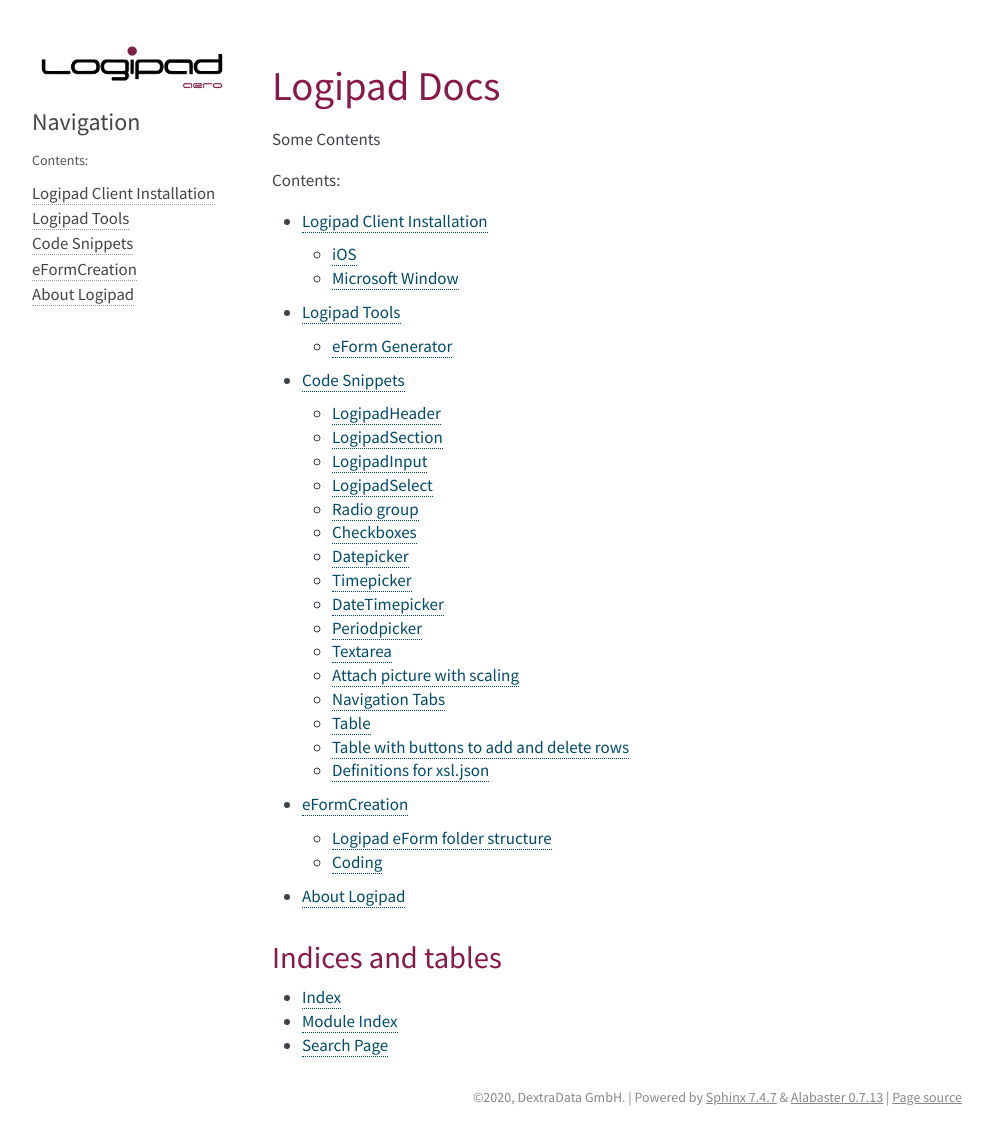
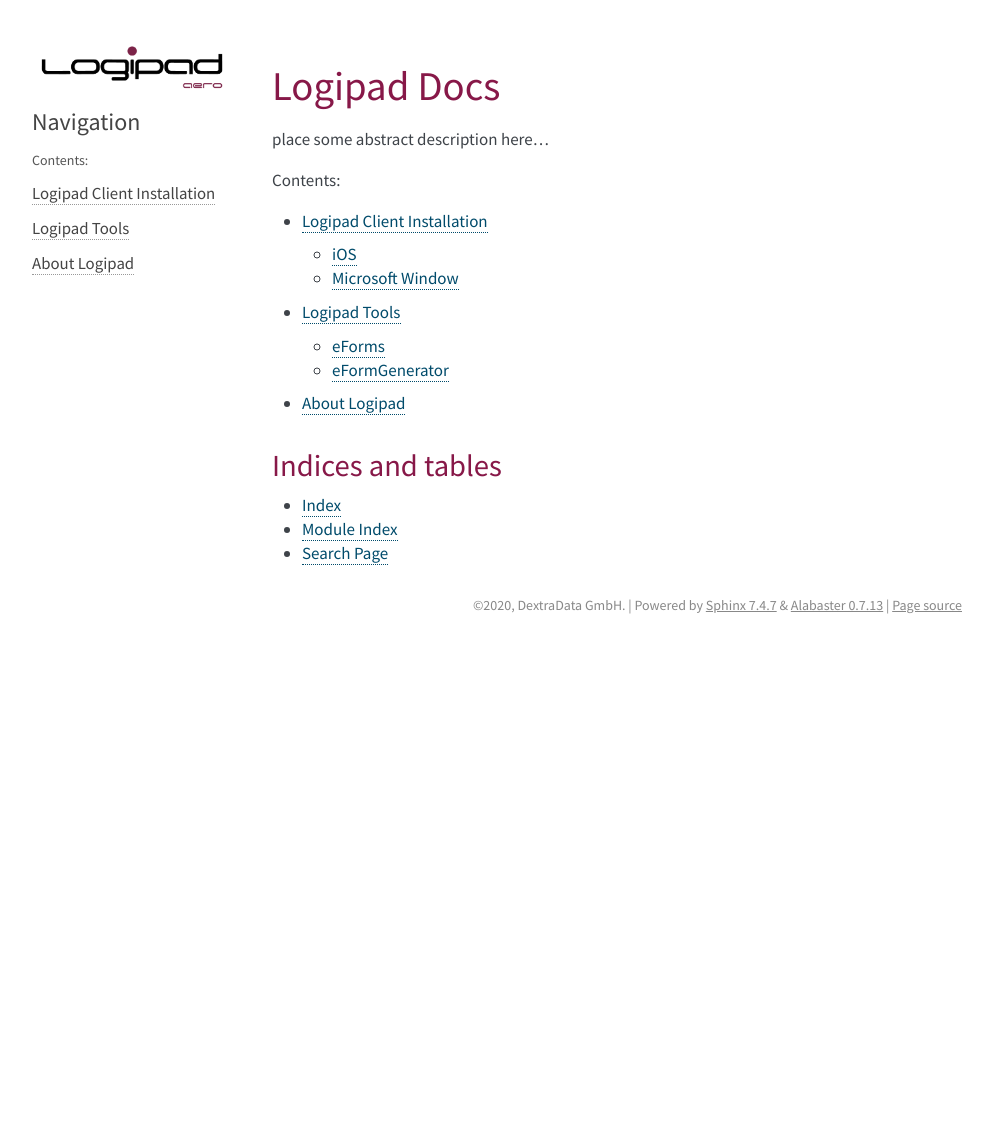
Before and after one commit to dleese/lp-docs, a Sphinx documentation site: the page built from eforms/source/index.rst, in a window 1280 px wide. Shown: the whole page, without its empty margins (148-1141 px from the left). Built offline with Sphinx 7.4.7, drawn with Linux system fonts in a browser that asks for light colours; after the commit the page ends 900 px from its top, so only the background shows below that; some of the changed lines change nothing that is shown.

Commit message:
fiixed  some typos  and do restructuring

```diff
--- a/eforms/source/lptools.rst
+++ b/eforms/source/_docs/_eForms/lptools.rst
@@ -1,5 +1,8 @@
 Logipad Tools
 =============
+
+eForms
+------
 
 Electronic forms have become more and more important as digitization and automatic data processing has progressed.
 eForms are not limited to simple text input or selection fields.
@@ -12,11 +15,12 @@
 Even workflows and notifications can be triggered to inform the relevant users/roles when, when eForms have been stored or have arrived on the server.
 Documents and photos can also be attached and forwarded via an appropriate eForm.
 
-.. figure::  ./_images/Logipad-eForms-web.png
+.. figure::  ../../_images/Logipad-eForms-web.png
    :scale: 40
 
    The eForm process
 
-eForm Generator
----------------
+eFormGenerator
+--------------
+
 The Logipad eForms Module allows you to create your own electronic forms with our intuitive eForm drag and drop editor or use existing templates.
--- a/eforms/source/_static/custom.css
+++ b/eforms/source/_static/custom.css
@@ -1,8 +1,11 @@
+/*
 @font-face { font-family: roboto-regular;
-    src: url('./Roboto-Regular.ttf');
+    src: url('fonts/Roboto-Regular.ttf');
 }
+*/
+
 @font-face { font-family: SourceSansPro-regular;
-    src: url('./SourceSansPro-Regular.ttf');
+    src: url('./fonts/SourceSansPro-Regular.ttf');
 }
 
 body {
--- a/eforms/source/about.rst
+++ b/eforms/source/about.rst
@@ -1,6 +1,5 @@
-################
 About Logipad
-################
+=============
 
 Initially, Logipad was developed upon a request of a customer: In 2002, the airline LTU commissioned us to develop an Electronic Flight Bag solution. Since then, Logipad has been further developed and improved as a valuabe solution for the aircraft industry.
 In 2002, T&A Systeme, later known as Modern.Work, has been providing airlines with the inhouse-developed Electronic Flight Bag solution. In 2017, Modern.Work merged with DextraData, an IT consulting company and independent software vendor.
--- a/eforms/source/eFormcreationH.rst
+++ /dev/null
@@ -1,209 +0,0 @@
-eFormCreation
-=============
-
-Logipad eForm folder structure
-------------------------------
-
-
-* root\ :raw-html-m2r:`<br>`
-    -- **main.xsl - configration file for the form**\ :raw-html-m2r:`<br>`
-    -- template.xml - form data file\ :raw-html-m2r:`<br>`
-    -- schema.xml - file with the form structure\ :raw-html-m2r:`<br>`
-    -- createXmlFiles.js - *script for automatic creation of the template.xml and schema.xml*\ :raw-html-m2r:`<br>`
-    -- gruntfile.js - *control file for the test environment*\ :raw-html-m2r:`<br>`
-    -- package.json - *defintion file for the eForm*\ :raw-html-m2r:`<br>`
-    -- READMEmd - *file which further information about the form can be inserted*
-
-  * fonts - *Additional fonts*\ :raw-html-m2r:`<br>`
-    -- glyphicons-halflings-regular.eot\ :raw-html-m2r:`<br>`
-    -- glyphicons-halflings-regular.svg\ :raw-html-m2r:`<br>`
-    -- glyphicons-halflings-regular.ttf\ :raw-html-m2r:`<br>`
-    -- glyphicons-halflings-regular.woff\ :raw-html-m2r:`<br>`
-    -- glyphicons-halflings-regular.woff2
-  * images - images like the comapny logo\ :raw-html-m2r:`<br>`
-    -- **logo.png**
-  * jasonData\ :raw-html-m2r:`<br>`
-    -- **Environment.json - environment data for local tests**
-  * scripts - *scripts to handle the eForm functionality*\ :raw-html-m2r:`<br>`
-    -- bootstrap.js\ :raw-html-m2r:`<br>`
-    -- bootstrap-datetimepicker.js\ :raw-html-m2r:`<br>`
-    -- bootstrap-select.js\ :raw-html-m2r:`<br>`
-    -- bootstrap-timepicker.js\ :raw-html-m2r:`<br>`
-    -- jquery.js\ :raw-html-m2r:`<br>`
-    -- jquery.keyboard.extensions.js\ :raw-html-m2r:`<br>`
-    -- jquery.keyboard.js\ :raw-html-m2r:`<br>`
-    -- jquery-ui.min.js\ :raw-html-m2r:`<br>`
-    -- logipadform.js\ :raw-html-m2r:`<br>`
-    -- logipadform.local.js\ :raw-html-m2r:`<br>`
-    -- moment.min.js\ :raw-html-m2r:`<br>`
-    -- popper.min.js\ :raw-html-m2r:`<br>`
-    -- **Scripts.js - user defined functions should be stored here**\ :raw-html-m2r:`<br>`
-    -- signature_pad.min.js\ :raw-html-m2r:`<br>`
-    -- **vars.js - defintion for backend variables**
-  * styles - *style to control the layout*\ :raw-html-m2r:`<br>`
-    -- bootstrap.css\ :raw-html-m2r:`<br>`
-    -- **bootstrap-custom.js - file to make color adjustments to the forms**\ :raw-html-m2r:`<br>`
-    -- bootstrap-datetimepciker.css\ :raw-html-m2r:`<br>`
-    -- bootstrap-select.css\ :raw-html-m2r:`<br>`
-    -- bootstrap-timepicker.css\ :raw-html-m2r:`<br>`
-    -- glyphicon.css\ :raw-html-m2r:`<br>`
-    -- jquery-ui.css\ :raw-html-m2r:`<br>`
-    -- keyboard.css\ :raw-html-m2r:`<br>`
-    -- logipadStyle.css\ :raw-html-m2r:`<br>`
-    -- main.css\ :raw-html-m2r:`<br>`
-    -- Stylesheet.css
-
-..
-
-   Only the file documented in bold should be edited to ensure the proper functionality.
-
-
-Coding
-------
-
-The Logipad forms use the Bootstrap system. This makes the coding of the forms easier.
-The following section should give you an overview of the system.
-
-HTML content of the eForm (main.xsl)
-^^^^^^^^^^^^^^^^^^^^^^^^^^^^^^^^^^^^
-
-The *main.xsl* is a description file how to render or display data to the user.
-The HTML-Content inside the Logipad main.xsl file must be within the following code.
-
-.. code-block:: XSL
-
-   <?xml version="1.0" encoding="UTF-8"?>
-   <xsl:stylesheet xmlns:xsl="http://www.w3.org/1999/XSL/Transform" version="1.0">
-       <xsl:preserve-space elements="*"/>
-       <xsl:template match="/">
-
-followed by HTML code for the rendering information and ended with the following lines
-
-.. code-block:: XSL
-
-       </xsl:template>
-   </xsl:stylesheet>
-
-When you create a new form, the basic structure is specified in the main.xsl file and the place is marked where the content can be inserted.
-
-XML files (template.xml and schema.xml)
-^^^^^^^^^^^^^^^^^^^^^^^^^^^^^^^^^^^^^^^
-
-The whole content of the filled form is stored in the *template.xml*.
-The XML elements within the file are completely generated by the client by filling out.
-The *schema.xml* file stores the data structure of the values form the inputs of the form with its types.
-Both files are automatically generated by the *createXmlFiles.js* script.
-
-.. code-block:: xml
-
-   <?xml version="1.0" encoding="UTF-8"?>
-   <?xml-stylesheet type="text/xsl" href="main.xsl"?>
-   <logipad version="2" class="eForm" type="{eFormName}" eFormDefinitionVersion="20191018133443"/>
-
-It is important that both files have the same *eFormDefinitionVersion*.
-This is ensured by the script, as long as no files are copied or moved.
-The *type* attribute specifies the name under which the form is stored in the database.
-If the attribute is changed, the data is saved under a different name. All other attributes must have the values shown above, otherwise errors will occur during processing.
-
-In the structure, tables and tab menus are mapped which have a name attribute.
-If another element is to be taken into the schema, the attribute class of the element can be extended by the value *show-schema*.
-
-Bootstrap Grids
-^^^^^^^^^^^^^^^
-
-Bootstrap Grid System
-~~~~~~~~~~~~~~~~~~~~~
-
-Bootstrap's grid system allows up to 12 columns across the page.\ :raw-html-m2r:`<br>`
-If you do not want to use all 12 columns individually, you can group the columns together to create wider columns:
-
-
-.. raw:: html
-
-   <table border="2">
-       <tr>
-           <td>span 1</td>
-           <td>span 1</td>
-           <td>span 1</td>
-           <td>span 1</td>
-           <td>span 1</td>
-           <td>span 1</td>
-           <td>span 1</td>
-           <td>span 1</td>
-           <td>span 1</td>
-           <td>span 1</td>
-           <td>span 1</td>
-           <td>span 1</td>
-       </tr>
-       <tr>
-           <td colspan="3" align="center">span 4</td>
-           <td colspan="3" align="center">span 4</td>
-           <td colspan="3" align="center">span 4</td>
-           <td colspan="3" align="center">span 4</td>
-      </tr>
-       <tr>
-           <td colspan="4" align="center">span 4</td>
-           <td colspan="8" align="center">span 8</td>
-      </tr>
-       <tr>
-           <td colspan="6" align="center">span 6</td>
-           <td colspan="6" align="center">span 6</td>
-      </tr>
-       <tr>
-           <td colspan="12" align="center">span 12</td>
-      </tr>
-   </table>
-
-
-Bootstrap's grid system is responsive, and the columns will re-arrange depending on the screen size:\ :raw-html-m2r:`<br>`
-On a big screen it might look better with the content organized in three columns, but on a small screen it would be better if\ :raw-html-m2r:`<br>`
-the content items were stacked on top of each other.
-
-..
-
-   **Tip:** Remember that grid columns should add up to twelve for a row. More than that, columns will stack no matter the viewport.
-
-
-Basic Structure of a Bootstrap Grid
-^^^^^^^^^^^^^^^^^^^^^^^^^^^^^^^^^^^
-
-The following is a basic structure of a Bootstrap grid:
-
-.. code-block:: html
-
-   <div class="row">
-     <div class="col-sm-*"></div>
-   </div>
-   <div class="row">
-     <div class="col-sm-*"></div>
-     <div class="col-sm-*"></div>
-     <div class="col-sm-*"></div>
-   </div>
-   <div class="row">
-     ...
-   </div>
-
-First; create a row (\\ :raw-html-m2r:`<div class="row">`\ ). Then, add the desired number of columns (tags with appropriate .col-sm-\ * classes).\ :raw-html-m2r:`<br>`
-Note that numbers in .col-sm-\* should always add up to 12 for each row.
-
-Bootstrap Glyphicons
-^^^^^^^^^^^^^^^^^^^^
-
-Glyphicons
-~~~~~~~~~~
-
-Bootstrap provides 260 glyphicons from the :raw-html-m2r:`<a href="http://glyphicons.com/" title="http://glyphicons.com/">Glyphicons</a>` set.\ :raw-html-m2r:`<br>`
-Glyphicons can be used in text, buttons, toolbars, navigation, forms, etc.
-
-Glyphicon Syntax
-~~~~~~~~~~~~~~~~
-
-A glyphicon is inserted with the following syntax:
-
-.. code-block:: html
-
-   <span class="glyphicon glyphicon-name"></span>
-
-..
-
-   The name part in the syntax above must be replaced with the proper name of the glyphicon.
--- a/eforms/source/index.rst
+++ b/eforms/source/index.rst
@@ -6,16 +6,23 @@
 ==================================
 Logipad Docs
 ==================================
-Some Contents
+
+place some abstract description here...
 
 .. toctree::
    :maxdepth: 2
    :caption: Contents:
 
-   lpclientinstallation
-   lptools
-   snippets
-   eFormcreationH
+   _docs/_lpClients/lpclientinstallation
+
+.. toctree::
+   :maxdepth: 2
+
+   _docs/_eForms/lptools
+
+.. toctree::
+   :maxdepth: 1
+
    about
 
 
```
Also changed, not shown: eforms/source/_docs/_lpClients/lpclientinstallation.rst (renamed from eforms/source/lpclientinstallation.rst), eforms/source/_static/fonts/Roboto-Regular.ttf (renamed from eforms/source/_static/Roboto-Regular.ttf), eforms/source/_static/fonts/SourceSansPro-Regular.ttf (renamed from eforms/source/_static/SourceSansPro-Regular.ttf), 1 other file.
